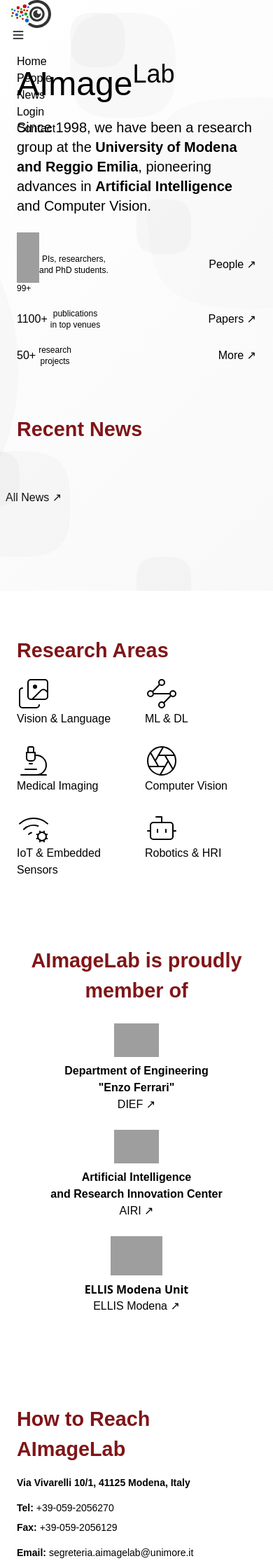
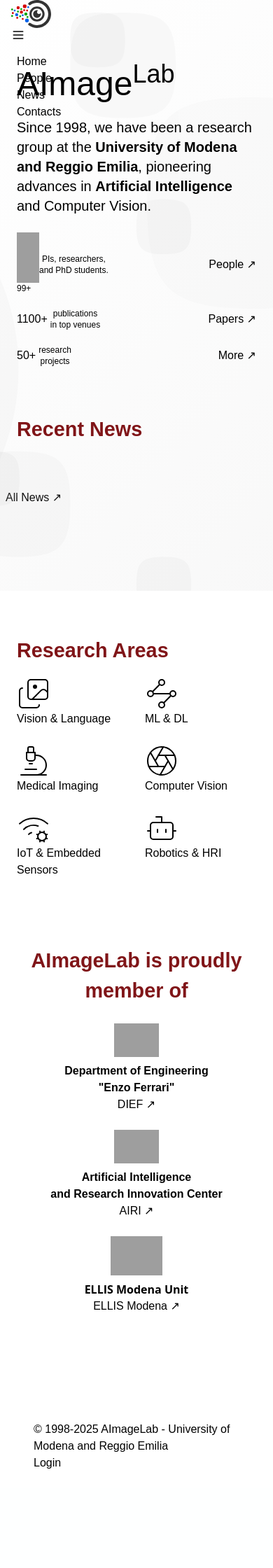
Before and after one commit to AImageLab-zip/aimagelab-website, a Django app: page / in a window 390 px wide. Shown: the top 2240 px of the page at 70% size. After the commit the page ends 2098 px from the top, so only its background shows below. Run offline with Django 4.2, Linux system fonts and the light colour scheme; data that the repository does not hold is empty; parts of the project's set-up code (start-up, migrations or seed data) failed here and were passed over; some libraries are stand-ins or nearby versions; some web fonts are replaced; grey boxes are pictures that could not be loaded.

Commit message:
contacts and nav bar

```diff
--- a/docker-site/main/templates/main/base.html
+++ b/docker-site/main/templates/main/base.html
@@ -32,17 +32,16 @@
                         <li><a class="font-bold" href="{% url 'home' %}">Home</a></li>
                         <li><a class="font-bold" href="{% url 'people' %}">People</a></li>
                         <li><a class="font-bold" href="{% url 'news' %}">News</a></li>
-                        {% if user.is_authenticated %}
-                            <li><a class="font-bold" href="{% url 'dashboard' %}">Dashboard</a></li>
-                        {% endif %}
-                        <li><a class="font-bold" href="#contact">Contact</a></li>
+                        <li><a class="font-bold" href="{% url 'contacts' %}">Contacts</a></li>
+
                     </ul>
                 </div>
+                 {% if user.is_authenticated %}
+                            <a class="btn btn-primary btn-sm btn-outline " href="{% url 'dashboard' %}">Dashboard</a>
+                        {% endif %}
 
                 {% if user.is_authenticated %}
                     <a href="{% url 'logout' %}" class="btn btn-primary btn-sm hidden lg:flex">Logout</a>
-                {% else %}
-                    <a href="{% url 'login' %}" class="btn btn-primary btn-sm hidden lg:flex">Login</a>
                 {% endif %}
 
                 {% if user.is_staff %}
@@ -62,13 +61,10 @@
                         <li><a href="{% url 'home' %}">Home</a></li>
                         <li><a href="{% url 'people' %}">People</a></li>
                         <li><a href="{% url 'news' %}">News</a></li>
+                        <li><a href="{% url 'contacts' %}">Contacts</a></li>
                         {% if user.is_authenticated %}
                             <li><a href="{% url 'dashboard' %}">Dashboard</a></li>
                             <li><a href="{% url 'logout' %}">Logout</a></li>
-                        {% else %}
-                            <li><a href="{% url 'login' %}">Login</a></li>
-                        {% endif %}
-                        <li><a href="#contact">Contact</a></li>
                             {% if user.is_staff %}
                                 <li>
                                     <form method="post" action="{% url 'sync_ldap' %}">
@@ -76,6 +72,7 @@
                                         <button type="submit" class="w-full text-left">Sync LDAP</button>
                                     </form>
                                 </li>
+                            {% endif %}
                         {% endif %}
                     </ul>
                 </div>
@@ -103,12 +100,13 @@
     </main>
 
     <!-- Footer -->
-    <footer class="bg-primary text-primary-content px-6 py-6 relative overflow-hidden">
+    <footer class="bg-primary text-primary-content px-6 py-6 mt-auto relative overflow-hidden">
         <div class="container mx-auto px-6 footer sm:footer-horizontal items-center">
             <aside class="grid-flow-col items-center">
                 <img src="{% static 'main/assets/logo_w.svg' %}" alt="AImageLab Logo" class="h-12 mb-4" />
                 <p>
                     &copy; 1998-{% now "Y" %} AImageLab - University of Modena and Reggio Emilia
+                    <br/> <a class="link text-secondary" href="{% url 'login' %}">Login</a>
                 </p>
             </aside>
 
--- a/docker-site/main/templates/main/base_with_hero.html
+++ b/docker-site/main/templates/main/base_with_hero.html
@@ -6,7 +6,7 @@
     <div class="hero-content text-base-content max-w-5xl py-20 pt-32">
         <div class="max-w-md">
             {% block hero_content %}
-            <h1 class="mb-5 text-5xl font-bold text-primary">{% block hero_title %}AImage<sup>lab</sup>{% endblock %}</h1>
+            <h1 class="mb-5 text-5xl font-bold text-primary">{% block hero_title %}AImage<sup>Lab</sup>{% endblock %}</h1>
             <p class="mb-5">
                 {% block hero_description %}
                 Pioneering advances in Artificial Intelligence and Computer Vision since 1998.
--- a/docker-site/main/templates/main/home.html
+++ b/docker-site/main/templates/main/home.html
@@ -211,116 +211,9 @@
         </div>
     </div>
 </section>
-
-<!-- Contact Section -->
-<section id="contact" class="py-16">
-    <div class="container mx-auto px-6">
-        <div class="grid grid-cols-1 lg:grid-cols-2 gap-8">
-            <!-- Left Column: Contact Info and Accordion -->
-            <div>
-                <!-- Contact Information -->
-                <h2 class="h2-home mb-8">How to Reach AImageLab</h2>
-
-                <div class="card bg-base-200 mb-6">
-                    <div class="card-body">
-                        <div class="space-y-2 text-sm">
-                            <p><strong>Via Vivarelli 10/1, 41125 Modena, Italy</strong></p>
-                            <p class="pt-2">
-                                <strong>Tel:</strong> <a href="tel:+39-059-2056270" class="text-primary hover:underline">+39-059-2056270</a>
-                            </p>
-                            <p>
-                                <strong>Fax:</strong> +39-059-2056129
-                            </p>
-                            <p class="pt-2">
-                                <strong>Email:</strong> <a href="mailto:segreteria.aimagelab@unimore.it" class="text-primary hover:underline">segreteria.aimagelab@unimore.it</a>
-                            </p>
-                        </div>
-                    </div>
-                </div>
-
-                <!-- Accordion for Travel Directions -->
-                <div class="join join-vertical w-full">
-                    <div class="collapse collapse-arrow join-item border border-base-300">
-                        <input type="radio" name="travel-accordion" />
-                        <div class="collapse-title text-lg font-semibold text-primary">By Plane</div>
-                        <div class="collapse-content">
-                            <div class="space-y-3 text-sm pt-2">
-                                <p>The nearest airport is the <strong>Airport of Bologna Guglielmo Marconi</strong>.</p>
-                                <p>The airport of Bologna has very frequent direct connections to all major European Hubs (Milan, Rome, Frankfurt, Brussels, Paris, London, Amsterdam).</p>
-                                <p><strong>Shuttle Service to Modena:</strong></p>
-                                <p>Departure times: 6:15, 8:15, 9:15, 10:15, 12:15, 16:15, 18:15, 21:15</p>
-                                <p><strong>Duration:</strong> About 1 hour</p>
-                                <p><strong>Cost:</strong> Approximately €10 (10% discount available for return tickets)</p>
-                                <p><strong>Ticket:</strong> Purchase aboard the shuttle</p>
-                            </div>
-                        </div>
-                    </div>
-
-                    <div class="collapse collapse-arrow join-item border border-base-300">
-                        <input type="radio" name="travel-accordion" />
-                        <div class="collapse-title text-lg font-semibold text-primary">By Train</div>
-                        <div class="collapse-content">
-                            <div class="space-y-3 text-sm pt-2">
-                                <p>Modena has direct train connections to/from:</p>
-                                <ul class="list-disc list-inside">
-                                    <li>Milan</li>
-                                    <li>Zurich</li>
-                                    <li>Frankfurt</li>
-                                    <li>Paris</li>
-                                </ul>
-                                <p class="pt-2">Visit <a href="https://www.raileurope.com" target="_blank" class="text-primary hover:underline">www.raileurope.com</a> to plan your journey.</p>
-                                <p><strong>From the railway station:</strong> Take bus <strong>7N</strong> or <strong>9</strong> to "GOTTARDI"</p>
-                            </div>
-                        </div>
-                    </div>
-
-                    <div class="collapse collapse-arrow join-item border border-base-300">
-                        <input type="radio" name="travel-accordion" />
-                        <div class="collapse-title text-lg font-semibold text-primary">By Car</div>
-                        <div class="collapse-content">
-                            <div class="space-y-3 text-sm pt-2">
-                                <p>Take the <strong>A1 Motorway</strong> and exit at <strong>"Modena Sud"</strong>.</p>
-                                <p>After the toll booth, turn right at the junction onto <strong>Via Vignolese</strong>.</p>
-                                <p>Drive straight for approximately <strong>10 km</strong> until you reach a junction with traffic lights.</p>
-                                <p>Cross the road and turn right into <strong>Via Gelmini</strong>.</p>
-                                <p>You will see the Faculty buildings ahead on your left.</p>
-                            </div>
-                        </div>
-                    </div>
-                </div>
-            </div>
-
-            <!-- Right Column: Map -->
-            <div>
-                <div class="card bg-base-200 h-full">
-                    <div class="card-body p-0 overflow-hidden rounded-xl">
-                        <div id="map" class="min-h-96 h-full"></div>
-                    </div>
-                </div>
-            </div>
-        </div>
-    </div>
-</section>
 {% endblock %}
 
 {% block extra_js %}
-<script>
-    const map = new maplibregl.Map({
-        style: 'https://tiles.openfreemap.org/styles/positron',
-        center: [10.950360, 44.628829],
-        zoom: 8,
-        container: 'map',
-        attributionControl: true,
-        cooperativeGestures: true,
-    });
-
-    let marker = new maplibregl.Marker({
-        color: window.getComputedStyle(document.body).getPropertyValue('--color-primary')
-    })
-        .setLngLat([10.950360, 44.628829])
-        .addTo(map);
-</script>
-
 <script>
     const primaryColor = getComputedStyle(document.documentElement).getPropertyValue('--color-primary').trim();
 
--- a/docker-site/main/urls.py
+++ b/docker-site/main/urls.py
@@ -4,6 +4,7 @@ from . import views
 urlpatterns = [
     path('', views.home, name='home'),
     path('people/', views.people, name='people'),
+    path('contacts/', views.contacts, name='contacts'),
     path('login/', views.login_view, name='login'),
     path('logout/', views.logout_view, name='logout'),
     path('dashboard/', views.dashboard, name='dashboard'),
--- a/docker-site/main/views.py
+++ b/docker-site/main/views.py
@@ -17,7 +17,7 @@ from .models import UserProfile
 from .tasks import sync_user_task
 import os
 
-POST_PER_PAGE = 5
+POST_PER_PAGE = 10
 
 def home(request):
     """Home page view."""
@@ -37,6 +37,10 @@ def home(request):
     return render(request, 'main/home.html', {
         'latest_posts': latest_posts
     })
+
+def contacts(request):
+    """Contacts page view."""
+    return render(request, 'main/contacts.html')
 
 def news(request):
     """News/Blog page view with pagination and search."""
```
Also changed, not shown: docker-site/main/templates/main/contacts.html (added, +128 -0 lines). Lines whose indentation alone changed are shown as unchanged.
